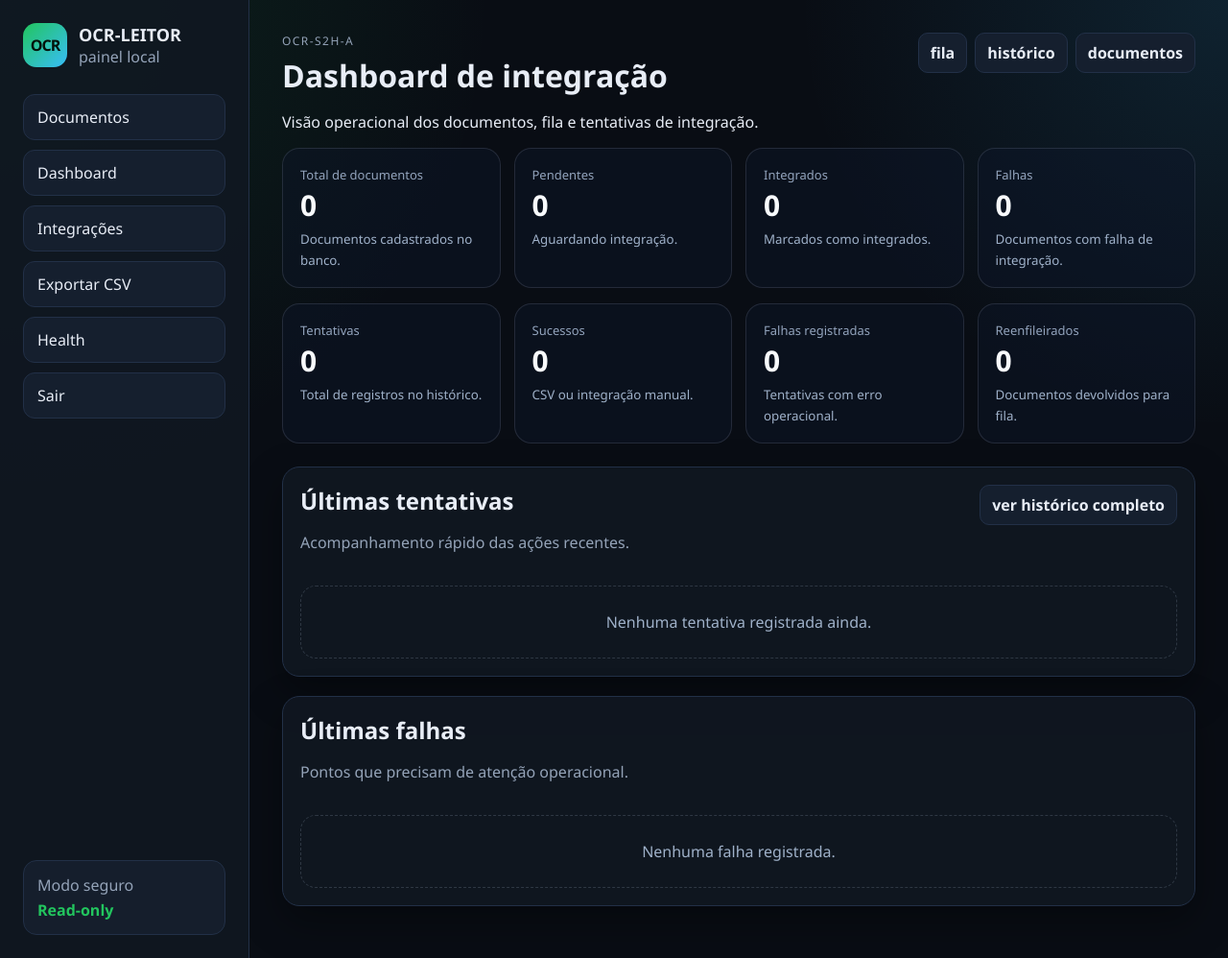
After one commit to gpavi1/OCR-LEITOR, a Flask app: template web/templates/dashboard_integracoes.html in a window 1280 px wide. The commit adds this page. Shown: the whole page at 96% size. Run offline with Flask 3, Linux system fonts and the light colour scheme; the template is opened without the code that fills it, so the values that code supplies are empty; the visitor is signed in with stand-in values (Sample User, id 1).

Commit message:
feat: adiciona dashboard de integracao

```diff
--- a/web/app.py
+++ b/web/app.py
@@ -242,6 +242,69 @@ def index():
     )
 
 
+
+
+
+@app.route("/integracoes/dashboard")
+def dashboard_integracoes():
+    resumo_documentos = fetch_one("""
+        SELECT
+            COUNT(*) AS total_documentos,
+            SUM(CASE WHEN status = 'pendente_integracao' THEN 1 ELSE 0 END) AS pendentes,
+            SUM(CASE WHEN status = 'integrado' THEN 1 ELSE 0 END) AS integrados,
+            SUM(CASE WHEN status = 'falha_integracao' THEN 1 ELSE 0 END) AS falhas
+        FROM documentos
+    """)
+
+    resumo_tentativas = fetch_one("""
+        SELECT
+            COUNT(*) AS total_tentativas,
+            SUM(CASE WHEN status = 'sucesso' THEN 1 ELSE 0 END) AS sucessos,
+            SUM(CASE WHEN status = 'falha' THEN 1 ELSE 0 END) AS tentativas_falha,
+            SUM(CASE WHEN status = 'reenfileirado' THEN 1 ELSE 0 END) AS reenfileirados
+        FROM integracao_tentativas
+    """)
+
+    ultimas_tentativas = fetch_all("""
+        SELECT
+            t.id,
+            t.documento_id,
+            d.arquivo_nome,
+            d.empresa,
+            d.numero_nf,
+            t.status,
+            t.destino_externo_id,
+            t.erro,
+            t.resposta_resumida,
+            t.criado_em
+        FROM integracao_tentativas t
+        LEFT JOIN documentos d ON d.id = t.documento_id
+        ORDER BY t.criado_em DESC, t.id DESC
+        LIMIT 8
+    """)
+
+    ultimas_falhas = fetch_all("""
+        SELECT
+            t.id,
+            t.documento_id,
+            d.empresa,
+            d.numero_nf,
+            t.erro,
+            t.criado_em
+        FROM integracao_tentativas t
+        LEFT JOIN documentos d ON d.id = t.documento_id
+        WHERE t.status = 'falha'
+        ORDER BY t.criado_em DESC, t.id DESC
+        LIMIT 5
+    """)
+
+    return render_template(
+        "dashboard_integracoes.html",
+        resumo_documentos=resumo_documentos or {},
+        resumo_tentativas=resumo_tentativas or {},
+        ultimas_tentativas=ultimas_tentativas,
+        ultimas_falhas=ultimas_falhas
+    )
 
 
 @app.route("/integracoes")
--- a/web/static/style.css
+++ b/web/static/style.css
@@ -943,3 +943,133 @@ pre {
         grid-template-columns: 1fr;
     }
 }
+
+
+/* OCR-S2H-A: dashboard de integracao */
+.dashboard-grid {
+    display: grid;
+    grid-template-columns: repeat(4, minmax(0, 1fr));
+    gap: 14px;
+    margin-bottom: 16px;
+}
+
+.secondary-grid {
+    margin-bottom: 24px;
+}
+
+.metric-card {
+    border: 1px solid rgba(148, 163, 184, 0.18);
+    border-radius: 18px;
+    padding: 18px;
+    background: rgba(15, 23, 42, 0.46);
+}
+
+.metric-card span {
+    display: block;
+    color: #93a4bd;
+    font-size: 13px;
+    margin-bottom: 8px;
+}
+
+.metric-card strong {
+    display: block;
+    color: #f8fafc;
+    font-size: 30px;
+    line-height: 1;
+    margin-bottom: 8px;
+}
+
+.metric-card small {
+    color: #9fb1c9;
+    line-height: 1.35;
+}
+
+.dashboard-section-head {
+    display: flex;
+    justify-content: space-between;
+    align-items: flex-start;
+    gap: 16px;
+    margin-bottom: 18px;
+}
+
+.dashboard-events {
+    display: grid;
+    gap: 10px;
+}
+
+.dashboard-event {
+    display: grid;
+    grid-template-columns: 120px minmax(0, 1fr) 170px;
+    gap: 12px;
+    align-items: center;
+    padding: 13px 14px;
+    border-radius: 14px;
+    background: rgba(2, 6, 23, 0.30);
+    border: 1px solid rgba(148, 163, 184, 0.12);
+}
+
+.dashboard-event strong {
+    color: #f8fafc;
+}
+
+.dashboard-event p,
+.failure-item p {
+    margin: 4px 0 0 0;
+    color: #9fb1c9;
+    font-size: 13px;
+}
+
+.dashboard-event-time {
+    color: #cbd5e1;
+    font-size: 13px;
+    text-align: right;
+}
+
+.failure-list {
+    display: grid;
+    gap: 10px;
+}
+
+.failure-item {
+    display: grid;
+    grid-template-columns: minmax(180px, 1fr) minmax(200px, 1.4fr) 170px;
+    gap: 12px;
+    padding: 13px 14px;
+    border-radius: 14px;
+    background: rgba(127, 29, 29, 0.10);
+    border: 1px solid rgba(248, 113, 113, 0.18);
+}
+
+.failure-item strong {
+    color: #f8fafc;
+}
+
+.failure-item span {
+    color: #fca5a5;
+    font-size: 12px;
+}
+
+@media (max-width: 1000px) {
+    .dashboard-grid {
+        grid-template-columns: repeat(2, minmax(0, 1fr));
+    }
+
+    .dashboard-event,
+    .failure-item {
+        grid-template-columns: 1fr;
+    }
+
+    .dashboard-event-time {
+        text-align: left;
+    }
+}
+
+@media (max-width: 640px) {
+    .dashboard-grid {
+        grid-template-columns: 1fr;
+    }
+
+    .dashboard-section-head {
+        display: grid;
+    }
+}
--- a/web/templates/base.html
+++ b/web/templates/base.html
@@ -20,6 +20,7 @@
 
             <nav>
                 <a href="/">Documentos</a>
+                <a href="/integracoes/dashboard">Dashboard</a>
                 <a href="/integracoes">Integra&ccedil;&otilde;es</a>
                 <a href="/exportar/documentos.csv">Exportar CSV</a>
                 <a href="/health" target="_blank">Health</a>
--- /dev/null
+++ b/web/templates/dashboard_integracoes.html
@@ -0,0 +1,140 @@
+{% extends "base.html" %}
+
+{% block content %}
+<section class="page-head integration-page-head">
+    <div>
+        <div class="eyebrow">OCR-S2H-A</div>
+        <h1>Dashboard de integra&ccedil;&atilde;o</h1>
+        <p>Vis&atilde;o operacional dos documentos, fila e tentativas de integra&ccedil;&atilde;o.</p>
+    </div>
+
+    <div class="actions integration-head-actions">
+        <a class="btn secondary" href="/integracoes">fila</a>
+        <a class="btn secondary" href="/integracoes/historico">hist&oacute;rico</a>
+        <a class="btn secondary" href="/">documentos</a>
+    </div>
+</section>
+
+<section class="dashboard-grid">
+    <article class="metric-card">
+        <span>Total de documentos</span>
+        <strong>{{ resumo_documentos.total_documentos or 0 }}</strong>
+        <small>Documentos cadastrados no banco.</small>
+    </article>
+
+    <article class="metric-card">
+        <span>Pendentes</span>
+        <strong>{{ resumo_documentos.pendentes or 0 }}</strong>
+        <small>Aguardando integra&ccedil;&atilde;o.</small>
+    </article>
+
+    <article class="metric-card">
+        <span>Integrados</span>
+        <strong>{{ resumo_documentos.integrados or 0 }}</strong>
+        <small>Marcados como integrados.</small>
+    </article>
+
+    <article class="metric-card">
+        <span>Falhas</span>
+        <strong>{{ resumo_documentos.falhas or 0 }}</strong>
+        <small>Documentos com falha de integra&ccedil;&atilde;o.</small>
+    </article>
+</section>
+
+<section class="dashboard-grid secondary-grid">
+    <article class="metric-card">
+        <span>Tentativas</span>
+        <strong>{{ resumo_tentativas.total_tentativas or 0 }}</strong>
+        <small>Total de registros no hist&oacute;rico.</small>
+    </article>
+
+    <article class="metric-card">
+        <span>Sucessos</span>
+        <strong>{{ resumo_tentativas.sucessos or 0 }}</strong>
+        <small>CSV ou integra&ccedil;&atilde;o manual.</small>
+    </article>
+
+    <article class="metric-card">
+        <span>Falhas registradas</span>
+        <strong>{{ resumo_tentativas.tentativas_falha or 0 }}</strong>
+        <small>Tentativas com erro operacional.</small>
+    </article>
+
+    <article class="metric-card">
+        <span>Reenfileirados</span>
+        <strong>{{ resumo_tentativas.reenfileirados or 0 }}</strong>
+        <small>Documentos devolvidos para fila.</small>
+    </article>
+</section>
+
+<section class="panel">
+    <div class="dashboard-section-head">
+        <div>
+            <h2>&Uacute;ltimas tentativas</h2>
+            <p class="muted">Acompanhamento r&aacute;pido das a&ccedil;&otilde;es recentes.</p>
+        </div>
+        <a class="btn secondary" href="/integracoes/historico">ver hist&oacute;rico completo</a>
+    </div>
+
+    {% if ultimas_tentativas %}
+        <div class="dashboard-events">
+            {% for tentativa in ultimas_tentativas %}
+                <article class="dashboard-event">
+                    <div>
+                        <span class="badge badge-{{ tentativa.status }}">{{ tentativa.status }}</span>
+                    </div>
+
+                    <div>
+                        <strong>{{ tentativa.empresa or "-" }}</strong>
+                        <p>
+                            Doc {{ tentativa.documento_id or "-" }}
+                            {% if tentativa.numero_nf %} &bull; NF {{ tentativa.numero_nf }}{% endif %}
+                            {% if tentativa.destino_externo_id %} &bull; {{ tentativa.destino_externo_id }}{% endif %}
+                        </p>
+                    </div>
+
+                    <div class="dashboard-event-time">
+                        {{ tentativa.criado_em }}
+                    </div>
+                </article>
+            {% endfor %}
+        </div>
+    {% else %}
+        <div class="empty-state">Nenhuma tentativa registrada ainda.</div>
+    {% endif %}
+</section>
+
+<section class="panel">
+    <div class="dashboard-section-head">
+        <div>
+            <h2>&Uacute;ltimas falhas</h2>
+            <p class="muted">Pontos que precisam de aten&ccedil;&atilde;o operacional.</p>
+        </div>
+    </div>
+
+    {% if ultimas_falhas %}
+        <div class="failure-list">
+            {% for falha in ultimas_falhas %}
+                <article class="failure-item">
+                    <div>
+                        <strong>{{ falha.empresa or "-" }}</strong>
+                        <p>Doc {{ falha.documento_id }}{% if falha.numero_nf %} &bull; NF {{ falha.numero_nf }}{% endif %}</p>
+                    </div>
+
+                    <div>
+                        <span>Erro</span>
+                        <p>{{ falha.erro or "-" }}</p>
+                    </div>
+
+                    <div>
+                        <span>Criado em</span>
+                        <p>{{ falha.criado_em }}</p>
+                    </div>
+                </article>
+            {% endfor %}
+        </div>
+    {% else %}
+        <div class="empty-state">Nenhuma falha registrada.</div>
+    {% endif %}
+</section>
+{% endblock %}
--- a/web/templates/historico_integracoes.html
+++ b/web/templates/historico_integracoes.html
@@ -9,6 +9,7 @@
     </div>
 
     <div class="actions">
+        <a class="btn secondary" href="/integracoes/dashboard">dashboard</a>
         <a class="btn secondary" href="/integracoes">voltar para fila</a>
     </div>
 </section>
--- a/web/templates/integracoes.html
+++ b/web/templates/integracoes.html
@@ -9,6 +9,7 @@
     </div>
 
     <div class="actions integration-head-actions">
+        <a class="btn secondary" href="/integracoes/dashboard">dashboard</a>
         <a class="btn secondary" href="/integracoes/historico">ver hist&oacute;rico</a>
         <a class="btn secondary" href="/">voltar aos documentos</a>
     </div>
```
